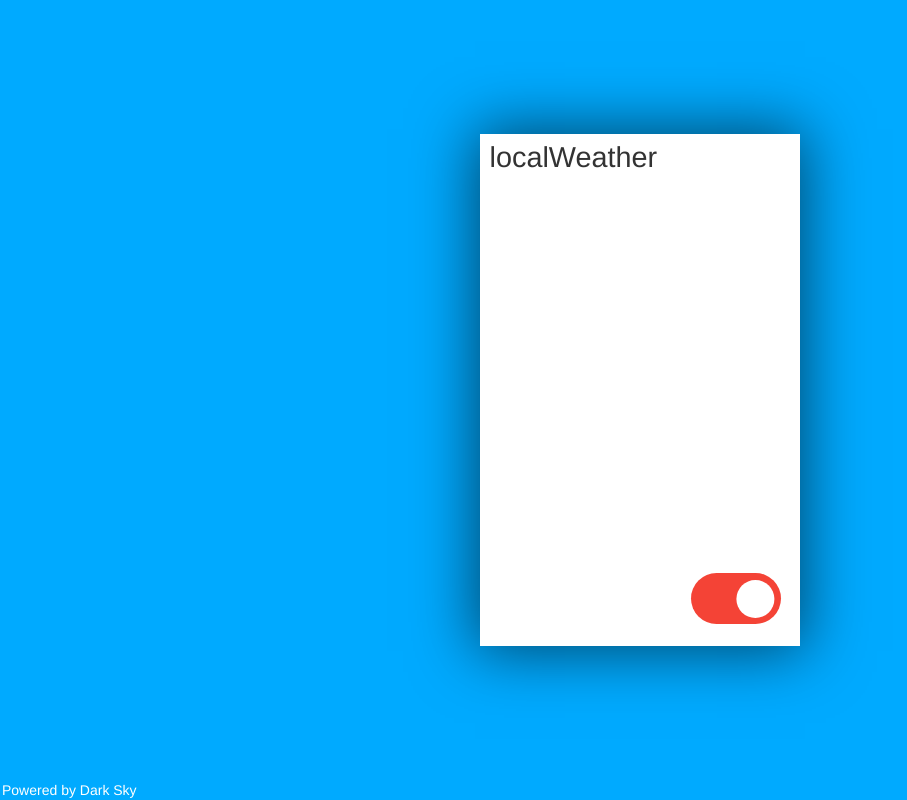
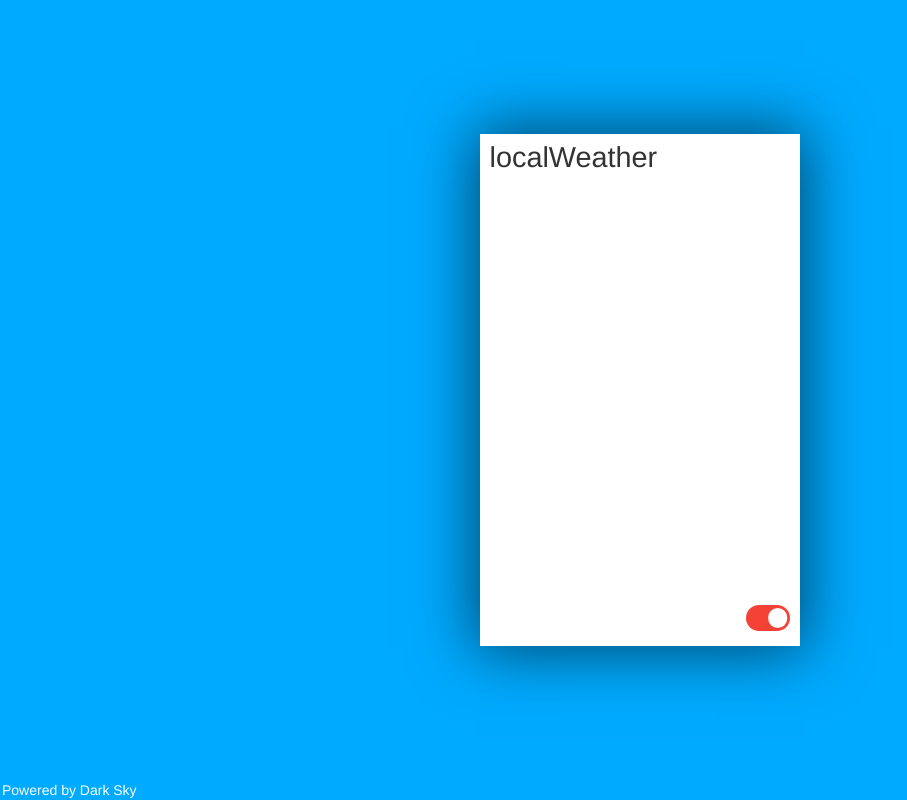
Before and after one commit to kalpitp/localWeather, a plain HTML site: page index.html in a window 1280 px wide. Shown: the whole page, without its empty margins (0-907 px from the left). Drawn offline with nearby package versions, Linux system fonts and the light colour scheme; no server answers; some icons are missing.

Commit message:
updated css

```diff
--- a/style.css
+++ b/style.css
@@ -55,8 +55,8 @@ i{
   font-weight: 100;
   text-align: center;
   margin: auto;
-  padding-top: 7.5vw;
-  height: 29vw;
+  padding-top: 8.5vw;
+  height: 30.5vw;
   width: 25vw;
 }
 
@@ -72,9 +72,9 @@ i{
 .switch {
   position: relative;
   display: inline-block;
-  width: 7vw;
-  height: 4vw;
-  margin-right: 1.5vw;
+  width: 3.5vw;
+  height: 2vw;
+  margin-right: .75vw;
 }
 
 .dataSource{
@@ -101,10 +101,10 @@ i{
 .slider:before {
   position: absolute;
   content: "";
-  height: 3vw;
-  width: 3vw;
-  left: .5vw;
-  bottom: .5vw;
+  height: 1.5vw;
+  width: 1.5vw;
+  left: .25vw;
+  bottom: .25vw;
   background-color: white;
   transition: .4s;
 }
@@ -114,16 +114,16 @@ input:checked+.slider {
 }
 
 input:focus+.slider {
-  box-shadow: 0 0 1.5vw #2196F3;
+  box-shadow: 0 0 .75vw #2196F3;
 }
 
 input:checked+.slider:before {
 
-  transform: translateX(3vw);
+  transform: translateX(1.5vw);
 }
 
 .slider.round {
-  border-radius: 2.5vw;
+  border-radius: 1.25vw;
 }
 
 .slider.round:before {
```
